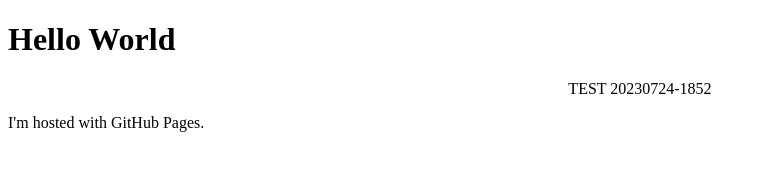
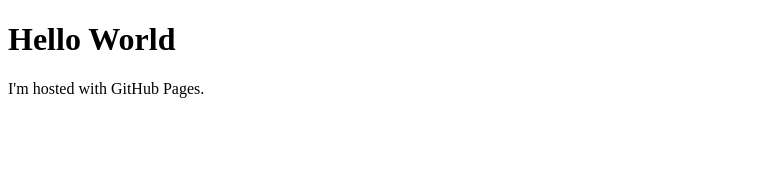
Before and after one commit to RuneHuang/pages, a plain HTML site: page index.html in a window 1280 px wide. Shown: the whole page, without its empty margins (0-766 px from the left). Drawn offline with Linux system fonts and the light colour scheme.

Commit message:
initial commit

```diff
--- a/index.html
+++ b/index.html
@@ -2,7 +2,6 @@
 <html>
 <body>
 <h1>Hello World</h1>
-<center>TEST 20230724-1852</center>
 <p>I'm hosted with GitHub Pages.</p>
 </body>
 </html>
```
